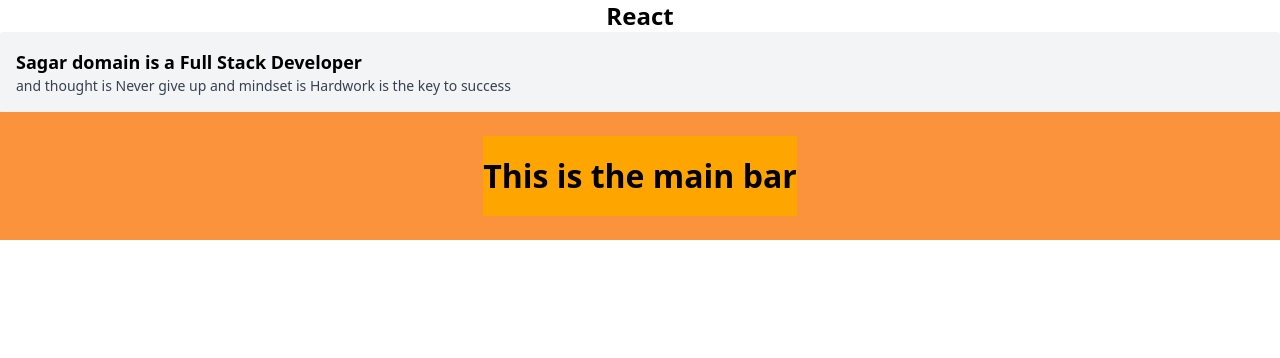
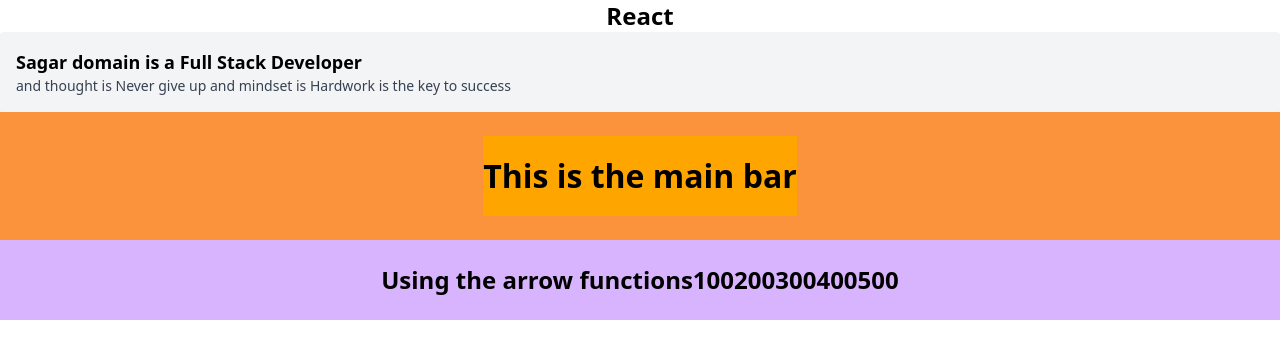
Before and after one commit to SagarSuryakantWaghmare/Meta-Frontend-Course, a React (Create React App) app in the folder React Basics/first/: page / in a window 1280 px wide. Shown: the top 358 px of the page. Built offline with nearby package versions, Linux system fonts and the light colour scheme.

Commit message:
Map arrow

```diff
--- a/React Basics/first/src/App.js
+++ b/React Basics/first/src/App.js
@@ -2,7 +2,7 @@ import React from 'react'
 import Props from './components/Props'
 // import Header from './components/Header';
 import Main from './components/Main';
-// import Sidebar from './components/Sidebar';
+import Sidebar from './components/Sidebar';
 function App() {
   let name = 'React';
   return (
@@ -11,7 +11,7 @@ function App() {
     <Props name="Sagar" aim="Full Stack Developer" thought="Never give up" mindset="Hardwork is the key to success"/>
     {/* <Header name="Sagar" domain="Full Stack Developer"/> */}
     <Main/>
-    {/* <Sidebar/> */}
+    <Sidebar/>
     </>
   )
 }
--- a/React Basics/first/src/components/Sidebar.js
+++ b/React Basics/first/src/components/Sidebar.js
@@ -1,9 +1,16 @@
 import React from 'react'
 
 function Sidebar() {
+  let arr=[10,20,30,40,50];
   return (
     <div className='bg-purple-300 font-bold text-2xl flex justify-center py-6 '>
-      Sidebar
+     <h1>Using the arrow functions</h1>
+     <ul>
+      <li>
+
+      {arr.map(item=>item*10)}
+      </li>
+     </ul>
     </div>
   )
 }
```
